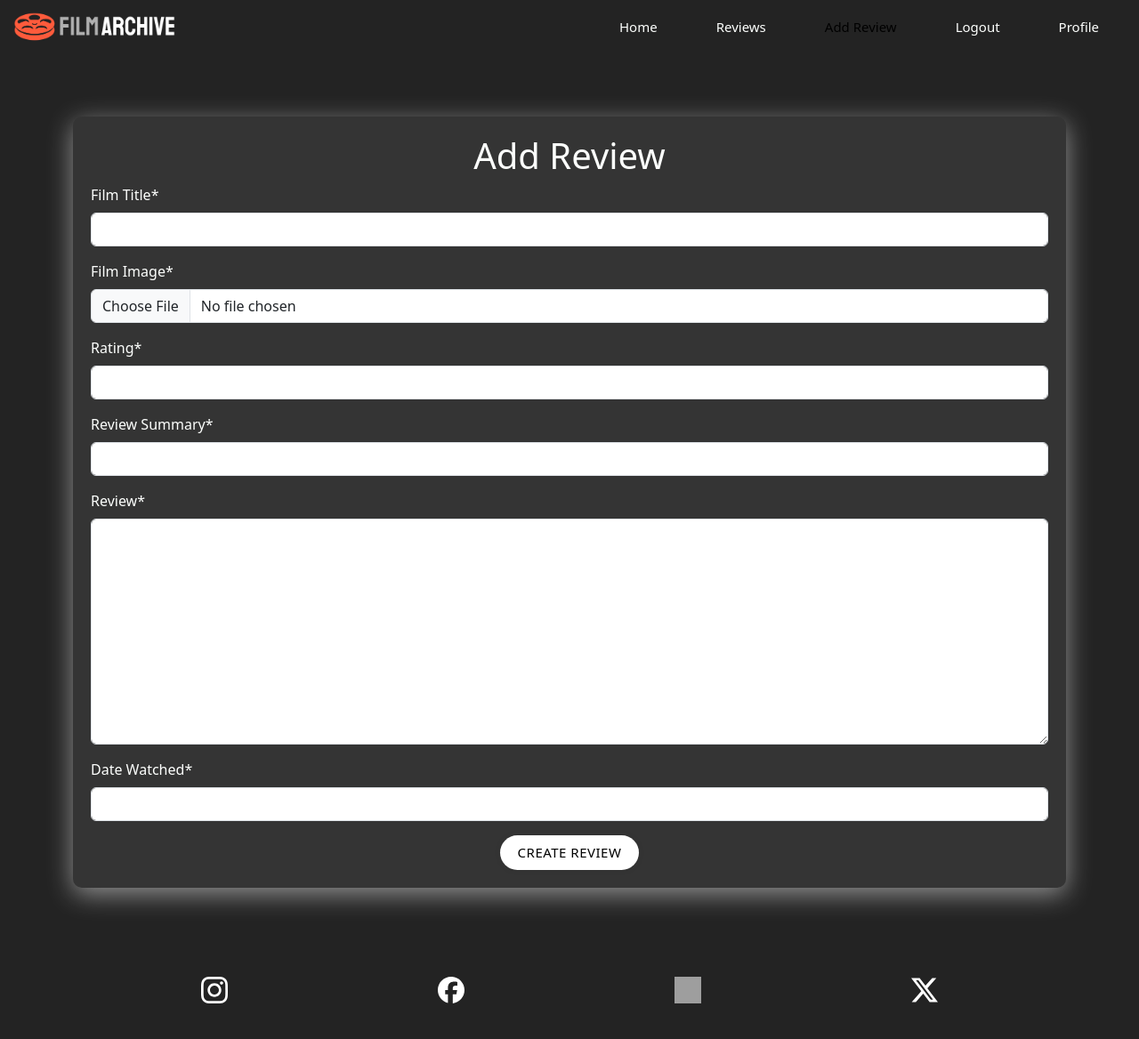
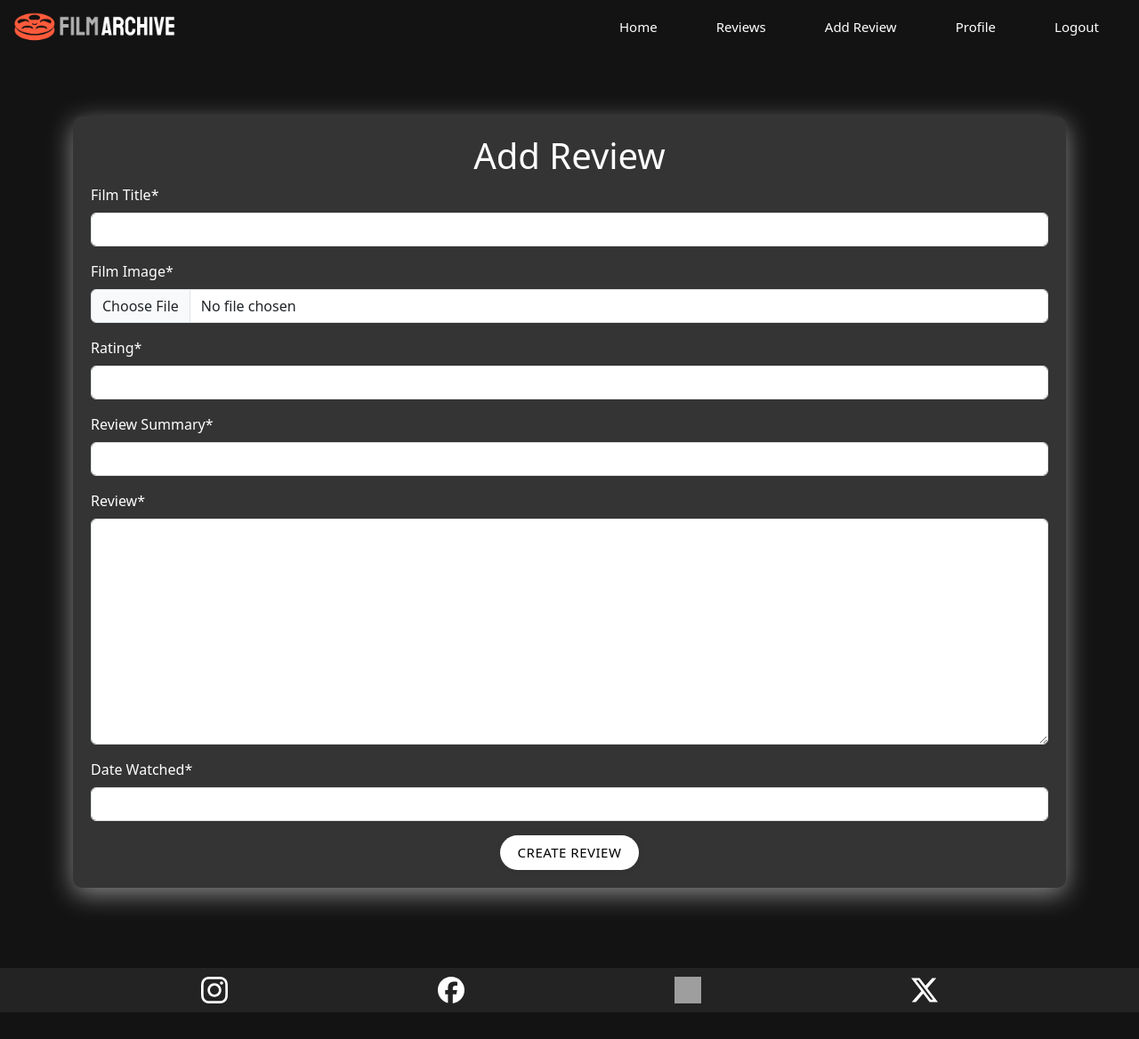
Before and after one commit to m-dixon5/FilmArchive, a Django app: page /reviews/add/ in a window 1280 px wide. Shown: the whole page at 89% size. Run offline with Django 4.2, Linux system fonts and the light colour scheme; a user stored in the database is signed in; tables that the repository leaves empty hold one stand-in row (values such as "Sample post"); parts of the project's set-up code (start-up, migrations or seed data) failed here and were passed over; some libraries are stand-ins or nearby versions; grey boxes are pictures that could not be loaded.

Commit message:
Update colour theme and nav styles

```diff
--- a/static/css/base.css
+++ b/static/css/base.css
@@ -1,6 +1,6 @@
 html, body {
   height: 100%;
-  background-color: #232323;
+  background-color: #131313;
   overflow-x: hidden;
 
 }
@@ -123,7 +123,7 @@
 
 /* Navbar */
 #navbar {
-  background-color: #232323 !important;
+  background-color: #131313 !important;
 }
 
 #logo {
@@ -135,6 +135,10 @@
   margin: 0px 25px;
   color: #fdfffd;
   font-size: 15px;
+}
+
+.nav-link:hover {
+  color: #ff5b3c;
 }
 
 /* Main */
--- a/templates/includes/header.html
+++ b/templates/includes/header.html
@@ -10,27 +10,27 @@
         <div class="collapse navbar-collapse justify-content-end" id="navbarNav">
           <ul class="navbar-nav">
             <li class="nav-item">
-              <a class="nav-link {% if url_name == 'home' %}active{% endif %}" aria-current="page" href="{% url 'home' %}">Home</a>
+              <a class="nav-link" aria-current="page" href="{% url 'home' %}">Home</a>
             </li>
             <li class="nav-item">
-              <a class="nav-link {% if url_name == 'reviews' %}active{% endif %}" href="{% url 'reviews' %}">Reviews</a>
+              <a class="nav-link" href="{% url 'reviews' %}">Reviews</a>
             </li>
             <li class="nav-item">
-              <a class="nav-link {% if url_name == 'add_review' %}active{% endif %}" href="{% url 'add_review' %}">Add Review</a>
+              <a class="nav-link" href="{% url 'add_review' %}">Add Review</a>
             </li>
             {% if request.user.is_authenticated %}
             <li class="nav-item">
-              <a class="nav-link {% if url_name == 'accounts_login' %}active{% endif %}" href="/accounts/logout">Logout</a>
+              <a class="nav-link" href="{% url 'profile' request.user.id %}">Profile</a>
             </li>
             <li class="nav-item">
-              <a class="nav-link {% if url_name == 'profile' %}active{% endif %}" href="{% url 'profile' request.user.id %}">Profile</a>
+              <a class="nav-link" href="/accounts/logout">Logout</a>
             </li>
             {% else %}
             <li class="nav-item">
-              <a class="nav-link {% if url_name == 'accounts_signup' %}active{% endif %}" href="/accounts/signup">Register</a>
+              <a class="nav-link" href="/accounts/signup">Register</a>
             </li>
             <li class="nav-item">
-              <a class="nav-link {% if url_name == 'accounts_logout' %}active{% endif %}" href="/accounts/login">Login</a>
+              <a class="nav-link" href="/accounts/login">Login</a>
             </li>
             {% endif %}
           </ul>
```
